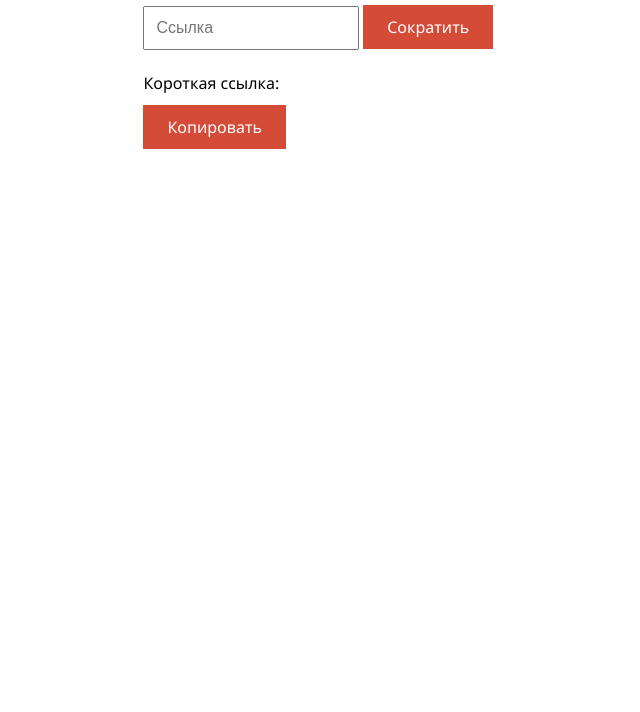
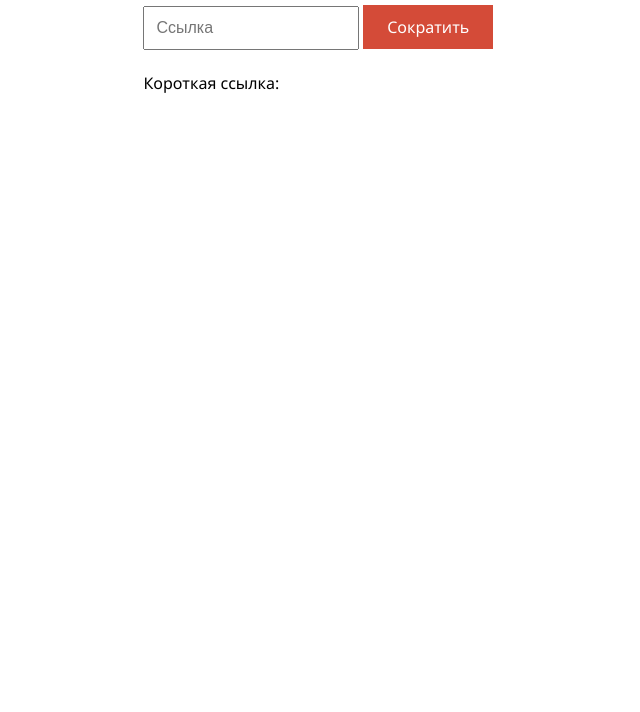
Before and after one commit to JustNik8/CoolUrlShortener, a plain HTML site: page frontend/index.html in a window 1280 px wide. Shown: the part 88-800 px from the top of the page, without its empty margins (307-947 px from the left). Drawn offline with Linux system fonts and the light colour scheme.

Commit message:
hide copy btn

```diff
--- a/frontend/index.html
+++ b/frontend/index.html
@@ -23,7 +23,7 @@
 
     <br>
     <br>
-    <a id="copy" class="shorten_btn" onclick="copyToClipboard()">Копировать</a>
+    <a id="copy" style="visibility: hidden" class="shorten_btn" onclick="copyToClipboard()">Копировать</a>
 </div>
 <script src="index.js"></script>
 </body>
```
